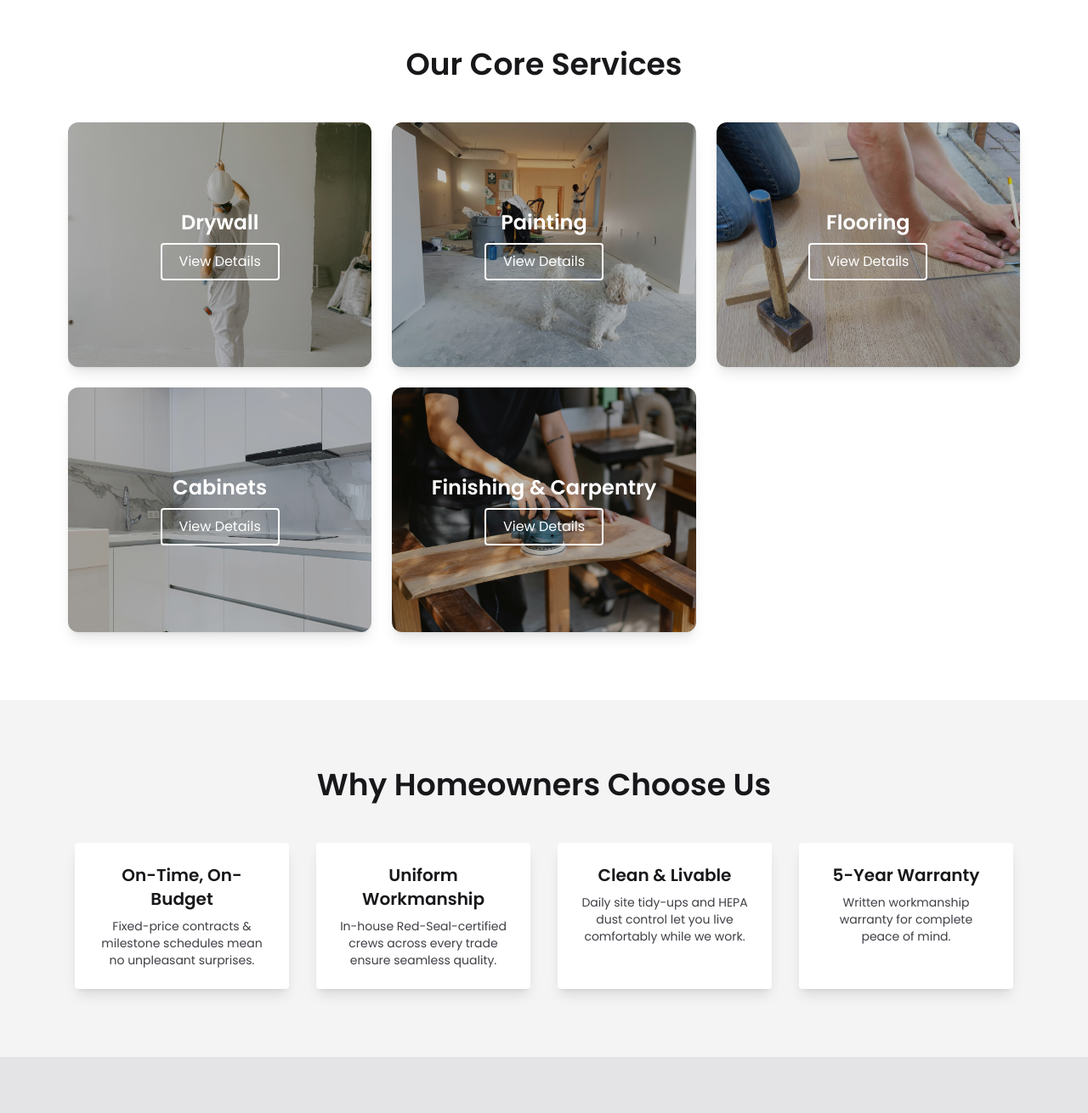
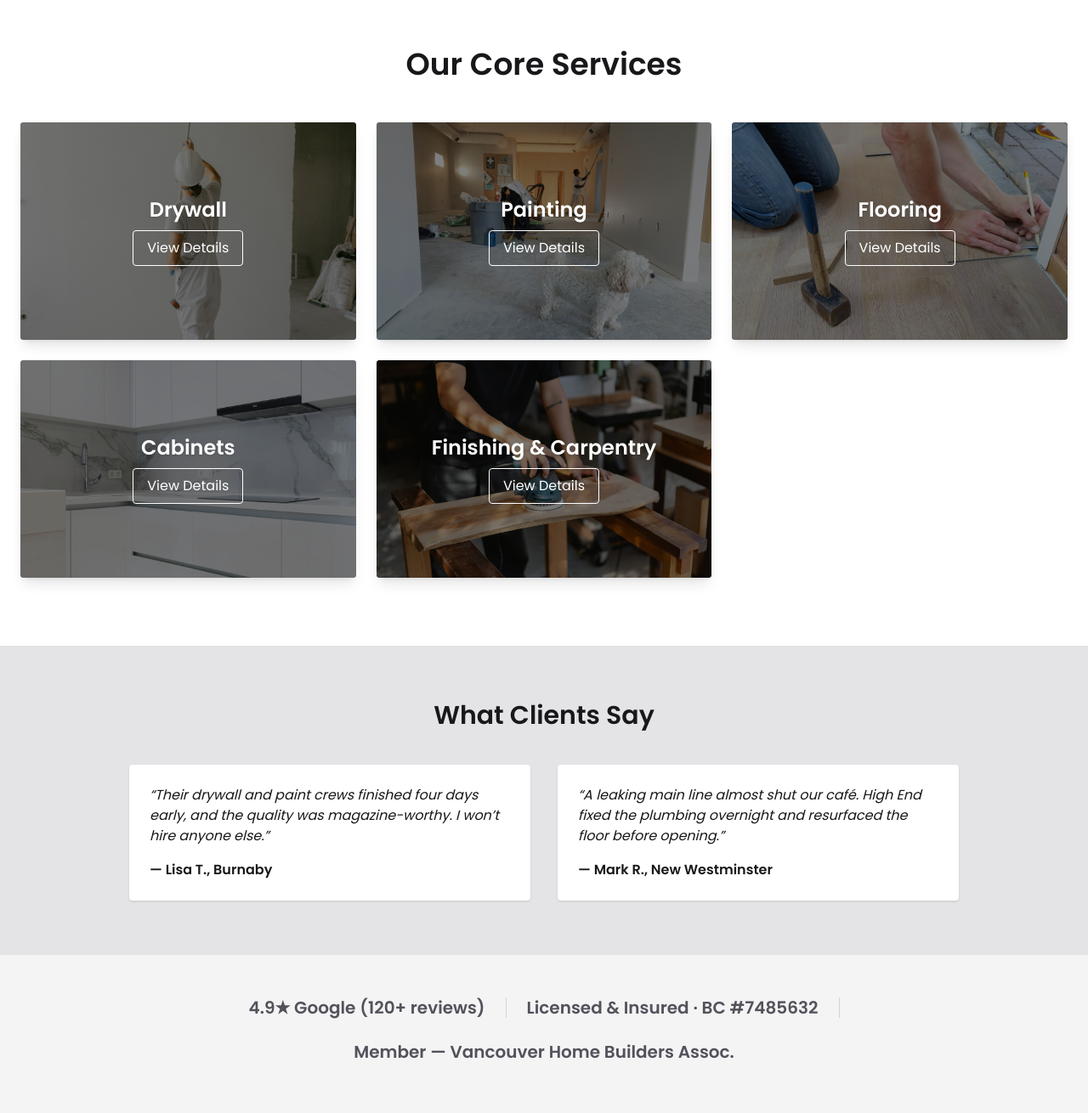
Before and after one commit to reflex000/high-end-constructions, a Next.js app: page / in a window 1280 px wide. Shown: the part 744-2054 px from the top of the page at 85% size. Built offline with nearby package versions, Linux system fonts and the light colour scheme.

Commit message:
Revert project to June 19 layout (commit 974e898)

```diff
--- a/components/HomePage.tsx
+++ b/components/HomePage.tsx
@@ -4,11 +4,11 @@ import Navbar from '../components/navbar';
 export default function HomePage() {
   return (
     <div className="bg-zinc-100 text-zinc-900 font-sans">
+      {/* NAVBAR */}
       <Navbar />
 
-      {/* HERO */}
+      {/* ─────────────────── HERO ─────────────────── */}
       <header className="relative h-[90vh] flex items-center justify-center text-center overflow-hidden">
-        {/* Background Video */}
         <video
           autoPlay
           muted
@@ -20,21 +20,23 @@ export default function HomePage() {
           Your browser does not support the video tag.
         </video>
 
-        {/* Logo in Top-Left */}
+        {/* Logo */}
         <div className="absolute top-4 left-4 z-20">
           <img src="/logo.png" alt="High End Constructions" className="h-14" />
         </div>
 
-        {/* Headline Text */}
+        {/* Headline */}
         <div className="relative z-10 max-w-4xl px-6">
           <h1 className="text-4xl md:text-6xl font-extrabold mb-6 leading-tight drop-shadow-md text-white">
             Building Excellence from Blueprint to Finish.
           </h1>
           <p className="text-xl md:text-2xl mb-8 text-white">
-            At <strong>High End Constructions</strong>, we specialize in delivering everything from leak-proof plumbing to luxury renovations — on time, on budget, and with zero compromise on craftsmanship.
+            At <strong>High End Constructions</strong>, we deliver everything from
+            leak-proof plumbing to luxury renovations—on time, on budget, and
+            without compromise.
           </p>
           <a
-            href="#contact"
+            href="mailto:info@highendconstructions.ca"
             className="inline-block bg-black text-white px-10 py-4 rounded-lg text-lg hover:bg-zinc-800 transition"
           >
             Book My Free Consultation
@@ -42,120 +44,132 @@ export default function HomePage() {
         </div>
       </header>
 
-      {/* SERVICES SECTION */}
-      <section className="bg-white py-20">
-        <h2 className="text-4xl font-bold text-center mb-12">Our Core Services</h2>
-        <div className="grid grid-cols-1 sm:grid-cols-2 lg:grid-cols-3 gap-6 px-4 sm:px-10 lg:px-20">
+      {/* ──────────────── SERVICE TILE GRID ──────────────── */}
+      <section className="py-20 bg-white">
+        <div className="max-w-7xl mx-auto px-6">
+          <h2 className="text-3xl md:text-4xl font-semibold text-center mb-12">
+            Our Core Services
+          </h2>
+
+          <div className="grid md:grid-cols-3 gap-6">
             {[
-            { title: 'Drywall', image: '/images/services/drywall.jpg' },
-            { title: 'Painting', image: '/images/services/painting.jpg' },
-            { title: 'Flooring', image: '/images/services/flooring.jpg' },
-            { title: 'Cabinets', image: '/images/services/cabinets.jpg' },
-            { title: 'Finishing & Carpentry', image: '/images/services/finishingandcarpentry.jpg' }
-          ].map((service, idx) => (
+              { title: 'Drywall', img: '/images/services/drywall.jpg' },
+              { title: 'Painting', img: '/images/services/painting.jpg' },
+              { title: 'Flooring', img: '/images/services/flooring.jpg' },
+              { title: 'Cabinets', img: '/images/services/cabinets.jpg' },
+              { title: 'Finishing & Carpentry', img: '/images/services/finishingandcarpentry.jpg' },
+            ].map((svc, idx) => (
               <div
                 key={idx}
-              className="relative group h-72 rounded-xl overflow-hidden shadow-lg hover:scale-[1.02] transition-transform duration-300"
+                className="relative h-64 rounded overflow-hidden shadow-lg group bg-zinc-800"
               >
                 <img
-                src={service.image}
-                alt={service.title}
-                className="absolute inset-0 w-full h-full object-cover brightness-75 group-hover:brightness-50 transition-all duration-300"
+                  src={svc.img}
+                  alt={svc.title}
+                  className="w-full h-full object-cover transform group-hover:scale-105 transition duration-300 ease-in-out"
                 />
-              <div className="relative z-10 flex flex-col h-full items-center justify-center text-white text-center px-4">
-                <h3 className="text-2xl font-bold mb-2">{service.title}</h3>
-                <a
-                  href="#"
-                  className="px-5 py-2 border-2 border-white rounded hover:bg-white hover:text-black transition"
-                >
+                <div className="absolute inset-0 bg-black/50 flex flex-col items-center justify-center text-center p-6">
+                  <h3 className="text-2xl font-bold text-white mb-2 drop-shadow">
+                    {svc.title}
+                  </h3>
+                  <button className="border border-white text-white px-4 py-2 rounded hover:bg-white hover:text-black transition">
                     View Details
-                </a>
+                  </button>
                 </div>
               </div>
             ))}
           </div>
-      </section>
-
-      {/* BENEFITS */}
-      <section className="py-20 bg-zinc-100" id="benefits">
-        <div className="max-w-6xl mx-auto px-6 text-center">
-          <h2 className="text-3xl md:text-4xl font-semibold mb-12">Why Homeowners Choose Us</h2>
-          <div className="grid gap-8 sm:grid-cols-2 lg:grid-cols-4">
-            <div className="bg-white p-6 rounded shadow-lg">
-              <h3 className="text-xl font-semibold mb-2">On-Time, On-Budget</h3>
-              <p className="text-sm text-zinc-700">Fixed-price contracts & milestone schedules mean no unpleasant surprises.</p>
-            </div>
-            <div className="bg-white p-6 rounded shadow-lg">
-              <h3 className="text-xl font-semibold mb-2">Uniform Workmanship</h3>
-              <p className="text-sm text-zinc-700">In-house Red-Seal-certified crews across every trade ensure seamless quality.</p>
-            </div>
-            <div className="bg-white p-6 rounded shadow-lg">
-              <h3 className="text-xl font-semibold mb-2">Clean & Livable</h3>
-              <p className="text-sm text-zinc-700">Daily site tidy-ups and HEPA dust control let you live comfortably while we work.</p>
-            </div>
-            <div className="bg-white p-6 rounded shadow-lg">
-              <h3 className="text-xl font-semibold mb-2">5-Year Warranty</h3>
-              <p className="text-sm text-zinc-700">Written workmanship warranty for complete peace of mind.</p>
-            </div>
-          </div>
         </div>
       </section>
 
-      {/* TESTIMONIALS */}
+      {/* ───────────────── TESTIMONIALS ───────────────── */}
       <section className="bg-zinc-200 py-16" id="testimonials">
         <div className="max-w-5xl mx-auto px-6">
           <h2 className="text-3xl font-semibold text-center mb-10">What Clients Say</h2>
           <div className="grid gap-8 md:grid-cols-2">
             <blockquote className="bg-white p-6 rounded shadow">
-              <p className="italic mb-4">“Their drywall and paint crews finished four days early, and the quality was magazine-worthy. I won’t hire anyone else.”</p>
+              <p className="italic mb-4">
+                “Their drywall and paint crews finished four days early, and the
+                quality was magazine-worthy. I won’t hire anyone else.”
+              </p>
               <footer className="font-semibold">— Lisa T., Burnaby</footer>
             </blockquote>
             <blockquote className="bg-white p-6 rounded shadow">
-              <p className="italic mb-4">“A leaking main line almost shut our café. High End fixed the plumbing overnight and resurfaced the floor before opening.”</p>
+              <p className="italic mb-4">
+                “A leaking main line almost shut our café. High End fixed the
+                plumbing overnight and resurfaced the floor before opening.”
+              </p>
               <footer className="font-semibold">— Mark R., New Westminster</footer>
             </blockquote>
           </div>
         </div>
       </section>
 
-      {/* TRUST BAR */}
+      {/* ───────────────── TRUST BAR ───────────────── */}
       <section className="py-12">
         <div className="max-w-6xl mx-auto px-6 text-center">
           <div className="flex flex-wrap items-center justify-center gap-6 text-zinc-600">
             <span className="text-xl font-semibold">4.9★ Google (120+ reviews)</span>
-            <span className="h-6 w-px bg-zinc-300 hidden sm:block"></span>
+            <span className="hidden sm:block h-6 w-px bg-zinc-300"></span>
             <span className="text-xl font-semibold">Licensed & Insured · BC #7485632</span>
-            <span className="h-6 w-px bg-zinc-300 hidden sm:block"></span>
-            <span className="text-xl font-semibold">Member – Vancouver Home Builders Assoc.</span>
+            <span className="hidden sm:block h-6 w-px bg-zinc-300"></span>
+            <span className="text-xl font-semibold">
+              Member — Vancouver Home Builders Assoc.
+            </span>
           </div>
         </div>
       </section>
 
-      {/* GUARANTEE */}
+      {/* ───────────────── GUARANTEE ───────────────── */}
       <section className="py-16 bg-zinc-100">
         <div className="max-w-4xl mx-auto px-6 text-center">
           <h2 className="text-3xl font-semibold mb-4">100% Satisfaction Promise</h2>
-          <p className="text-lg">If any aspect of our workmanship fails within five years, we’ll fix it <strong>free of charge — no questions asked.</strong></p>
+          <p className="text-lg">
+            If any aspect of our workmanship fails within five years, we’ll fix it{' '}
+            <strong>free of charge — no questions asked.</strong>
+          </p>
         </div>
       </section>
 
-      {/* FOOTER */}
+      {/* ───────────────── FOOTER ───────────────── */}
       <footer className="bg-zinc-900 text-zinc-200 py-10">
         <div className="max-w-6xl mx-auto px-6 flex flex-col md:flex-row md:items-center md:justify-between gap-6 text-center md:text-left">
           <div>
             <img src="/logo.png" alt="Logo" className="h-12 mb-4 mx-auto md:mx-0" />
-            <h3 className="text-xl font-bold mb-2 text-white">High End Constructions Ltd.</h3>
-            <p>Unit 105 8028 128 Street<br />Surrey, BC V3W 4E9</p>
+            <h3 className="text-xl font-bold mb-2 text-white">
+              High End Constructions Ltd.
+            </h3>
+            <p>
+              Unit 105 · 8028 128 Street<br />
+              Surrey, BC V3W 4E9
+            </p>
           </div>
           <div>
-            <p>Call/Text: <a href="tel:+16049025879" className="underline">+1 (604) 902-5879</a></p>
-            <p>Email: <a href="mailto:info@highendconstructions.ca" className="underline">info@highendconstructions.ca</a></p>
+            <p>
+              Call/Text:{' '}
+              <a href="tel:+16049025879" className="underline">
+                +1 (604) 902-5879
+              </a>
+            </p>
+            <p>
+              Email:{' '}
+              <a href="mailto:info@highendconstructions.ca" className="underline">
+                info@highendconstructions.ca
+              </a>
+            </p>
           </div>
           <div>
-            <a href="#contact" className="inline-block bg-amber-500 hover:bg-amber-600 transition px-8 py-3 rounded-lg text-zinc-900 font-semibold">Get My Free Consultation</a>
+            <a
+              href="mailto:info@highendconstructions.ca"
+              className="inline-block bg-amber-500 hover:bg-amber-600 transition px-8 py-3 rounded-lg text-zinc-900 font-semibold"
+            >
+              Get My Free Consultation
+            </a>
           </div>
         </div>
-        <p className="text-center text-sm text-zinc-500 mt-8">© 2025 High End Constructions. All rights reserved.</p>
+        <p className="text-center text-sm text-zinc-500 mt-8">
+          © 2025 High End Constructions. All rights reserved.
+        </p>
       </footer>
     </div>
   );
```
Lines whose indentation alone changed are shown as unchanged.
